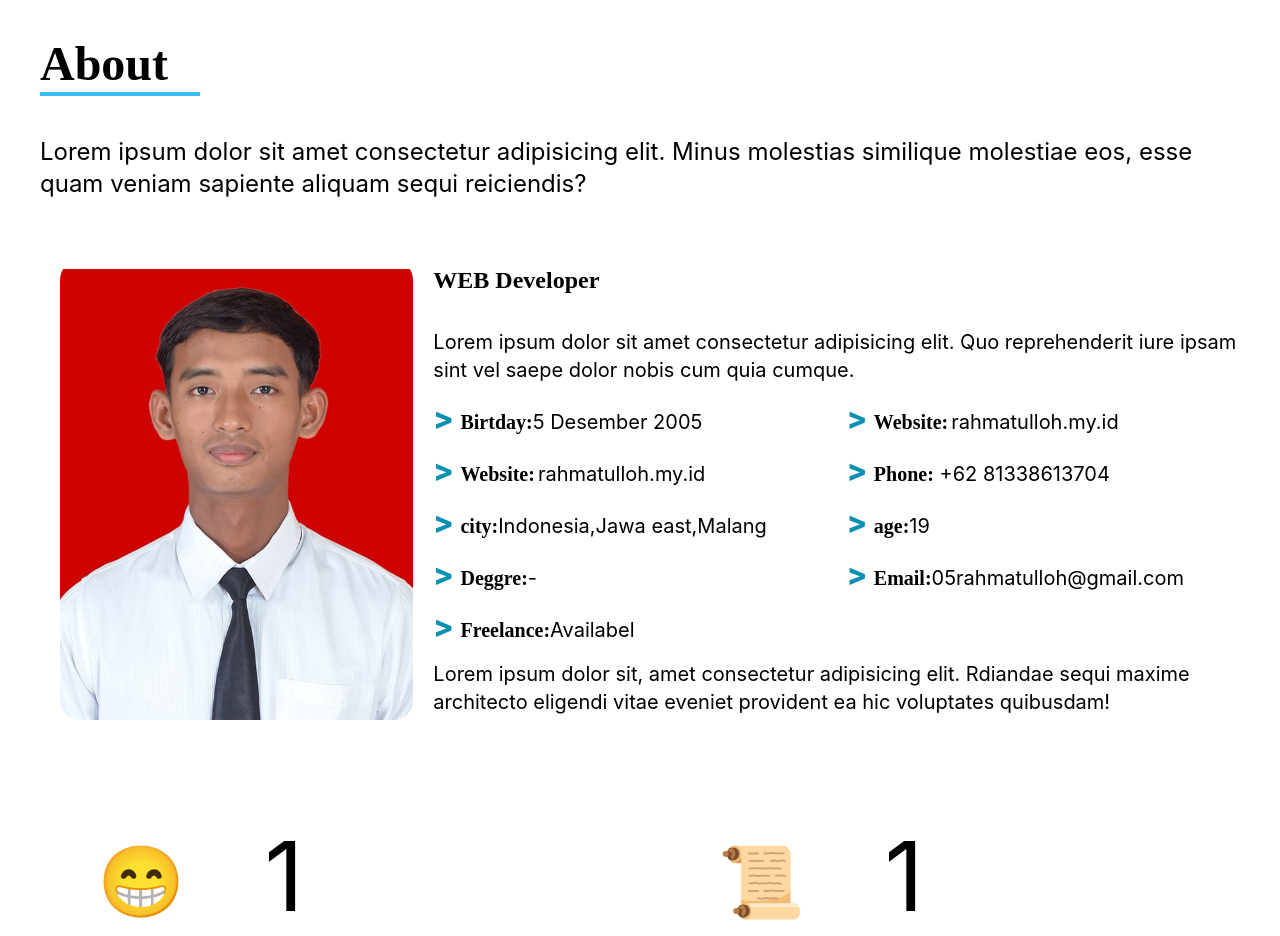
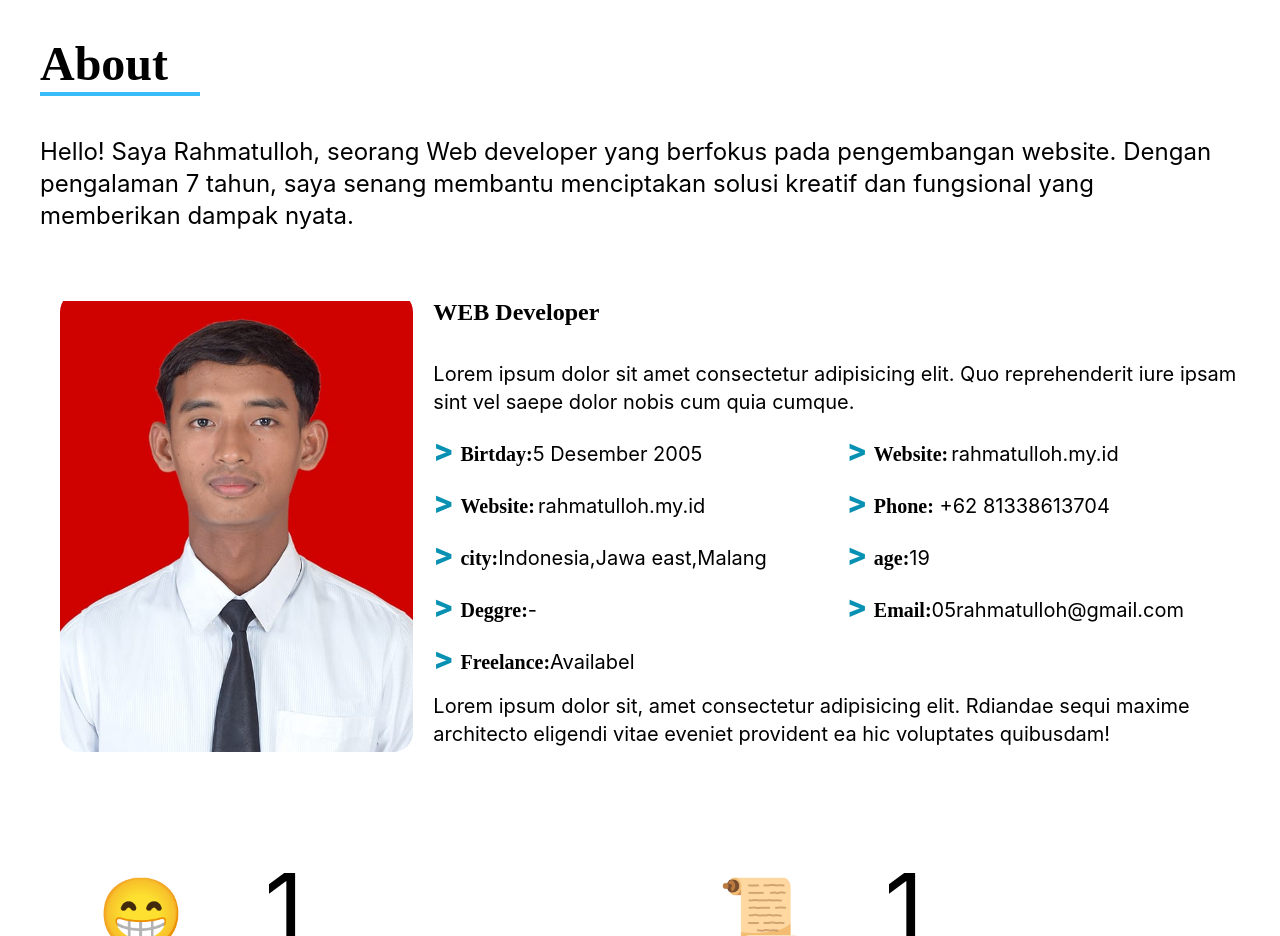
Before and after one commit to 05rahmatulloh/porto7, a Vue app: page / in a window 1280 px wide. Shown: the part 840-1776 px from the top of the page. Built offline with nearby package versions, Linux system fonts and the light colour scheme.

Commit message:
Update about.vue
ubah

```diff
--- a/src/components/about.vue
+++ b/src/components/about.vue
@@ -8,9 +8,8 @@
         </div>
         <div class="py-10">
           <p class="text-black text-xl lg:text-2xl">
-            Lorem ipsum dolor sit amet consectetur adipisicing elit. Minus
-            molestias similique molestiae eos, esse quam veniam sapiente aliquam
-            sequi reiciendis?
+          Hello!
+Saya Rahmatulloh, seorang Web developer yang berfokus pada pengembangan website. Dengan pengalaman 7 tahun, saya senang membantu menciptakan solusi kreatif dan fungsional yang memberikan dampak nyata.
           </p>
         </div>
       </div>
```
